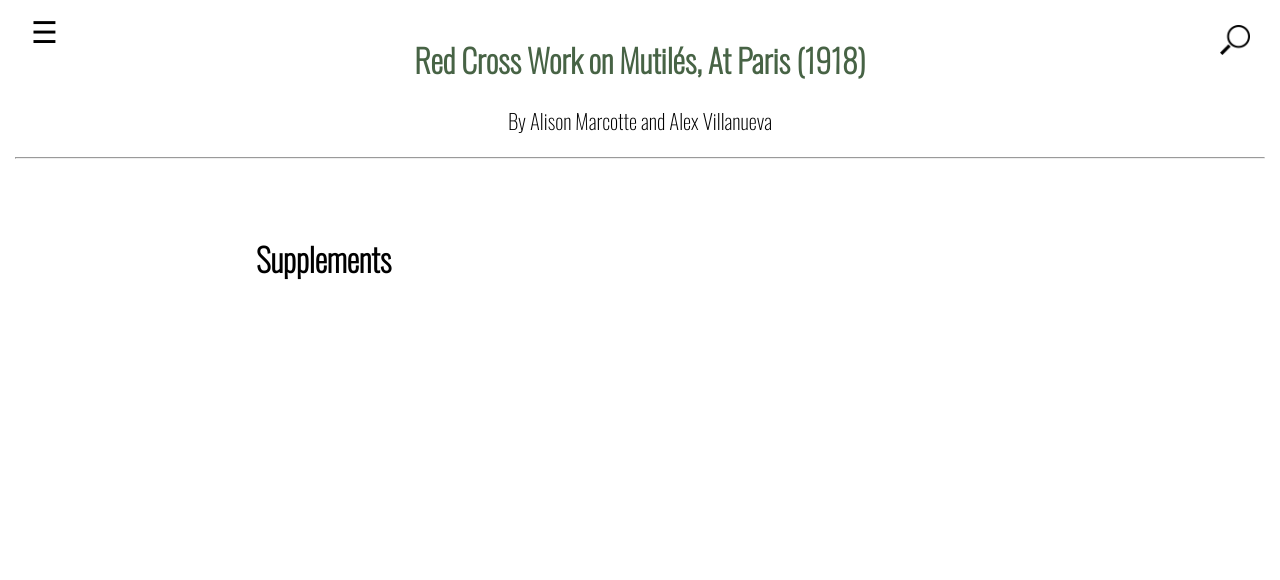
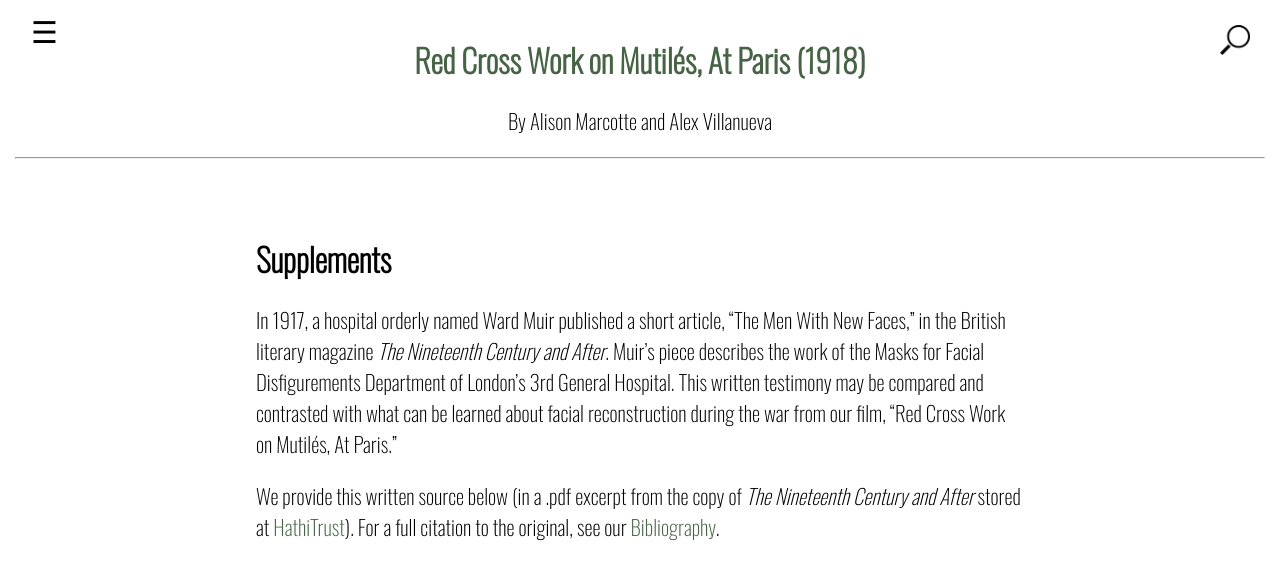
Before and after one commit to TonLeon/Mindoc_Original_Prototype, a Jekyll site: the page built from 006_supplements.md, in a window 1280 px wide. Shown: the top 580 px of the page. Built offline with Jekyll 4.4.1, drawn with Linux system fonts in a browser that asks for light colours.

Commit message:
Update 006_supplements.md

```diff
--- a/006_supplements.md
+++ b/006_supplements.md
@@ -5,3 +5,7 @@
 ---
 
 # Supplements
+
+In 1917, a hospital orderly named Ward Muir published a short article, "The Men With New Faces," in the British literary magazine *The Nineteenth Century and After*.  Muir's piece describes the work of the Masks for Facial Disfigurements Department of London's 3rd General Hospital. This written testimony may be compared and contrasted with what can be learned about facial reconstruction during the war from our film, "Red Cross Work on Mutilés, At Paris."
+
+We provide this written source below (in a .pdf excerpt from the copy of *The Nineteenth Century and After* stored at [HathiTrust](http://babel.hathitrust.org/cgi/pt?id=uc1.b000573843;view=1up;seq=760)).    For a full citation to the original, see our [Bibliography](https://tonleon.github.io/Mindoc_Original_Prototype/007_bibliography.html).
```
